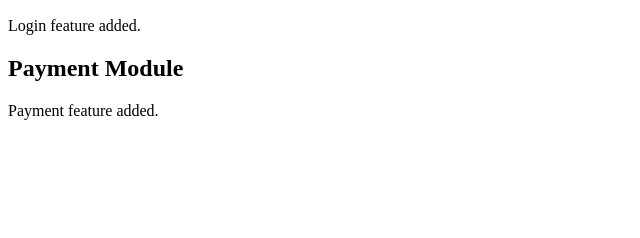
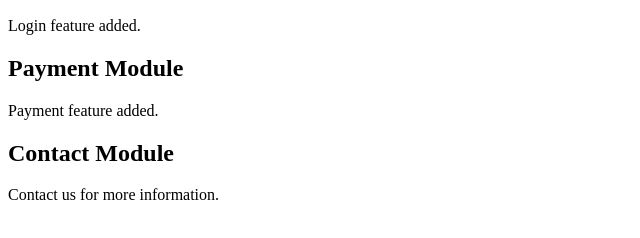
Before and after one commit to paddmavadanibaskar07-spec/GitBranchLab, a plain HTML site: page index.html in a window 1280 px wide. Shown: the part 110-348 px from the top of the page, without its empty margins (0-640 px from the left). Drawn offline with Linux system fonts and the light colour scheme.

Commit message:
Added Contact Module

```diff
--- a/index.html
+++ b/index.html
@@ -13,5 +13,8 @@
     <h2>Payment Module</h2>
     <p>Payment feature added.</p>
 
+    <h2>Contact Module</h2>
+    <p>Contact us for more information.</p>
+
 </body>
 </html>
```
